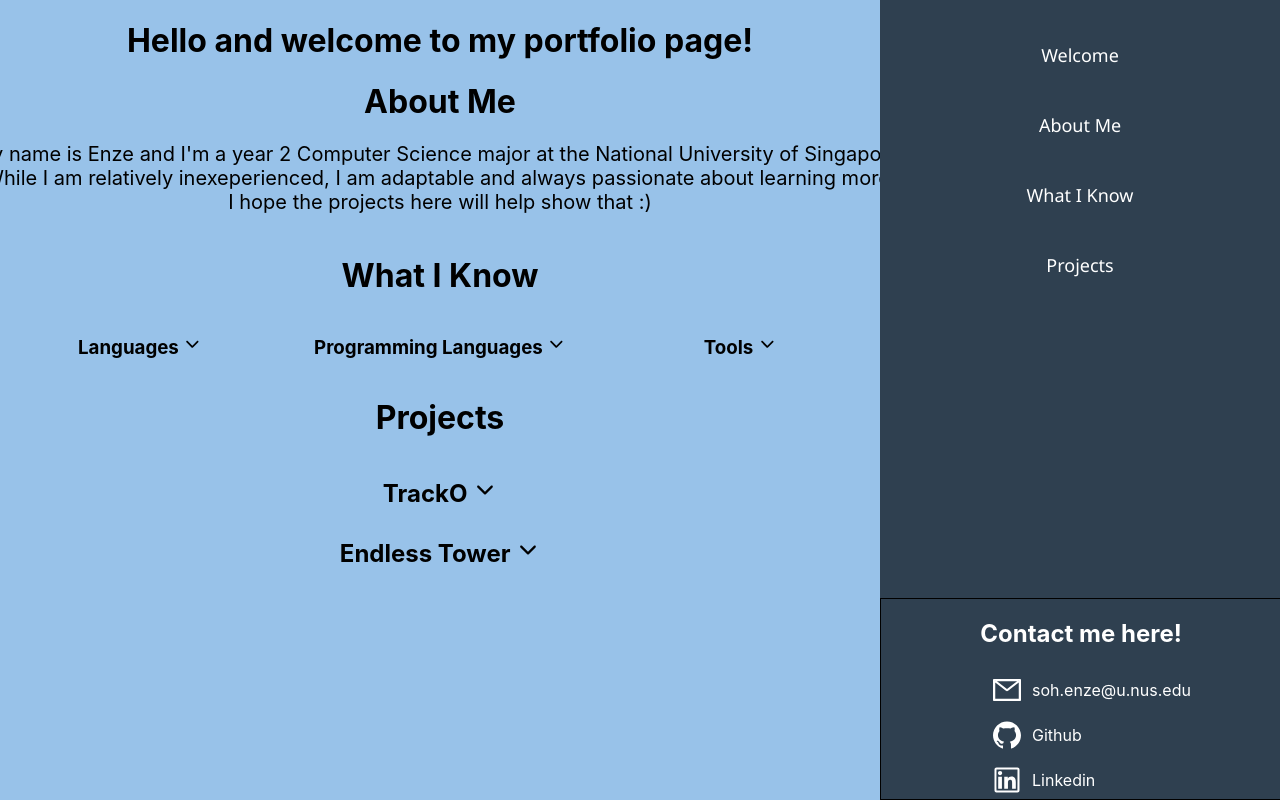
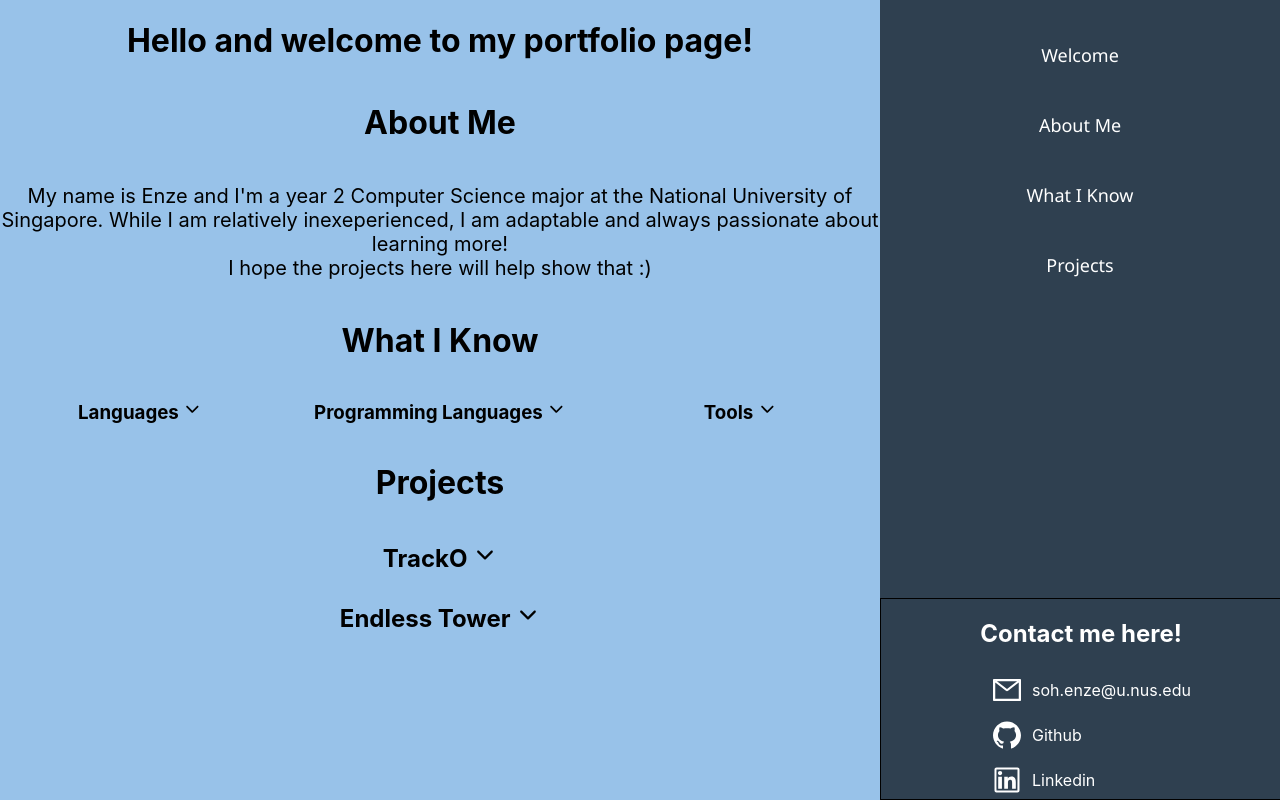
Before and after one commit to sohenze/Portfolio-Page, a React (Create React App) app: page / in a window 1280 px wide. Built offline with nearby package versions, Linux system fonts and the light colour scheme.

Commit message:
Refactor AboutMe section

```diff
--- a/src/App.css
+++ b/src/App.css
@@ -82,6 +82,18 @@ body {
   background-color: #293846;
 }
 
+.AboutMe {
+  display: flex;
+  flex-direction: column;
+  justify-content: center;
+  align-items: center;
+}
+
+.AboutMeDesc {
+  font-size: 20px;
+  width: 900px;
+}
+
 .WIK {
   width: 100%;
   display: flex;
--- a/src/components/AboutMe.jsx
+++ b/src/components/AboutMe.jsx
@@ -2,13 +2,15 @@ import {UserData} from "../data/UserData"
 
 export const AboutMe = () => {
     return (
-      <div id='AboutMe'>
+      <div className='AboutMe' id='AboutMe'>
         <h1> About Me </h1>
-        <p style = {{fontSize: '20px'}}>
-          My name is {UserData.firstName} and I'm a year 2 Computer Science major at the National University of Singapore.
-          <br></br>While I am relatively inexeperienced, I am adaptable and always passionate about learning more!
-          <br></br>I hope the projects here will help show that :)
-        </p>
+        <div className="AboutMeDesc">
+          <p>
+            My name is {UserData.firstName} and I'm a year 2 Computer Science major at the National University of Singapore.
+            While I am relatively inexeperienced, I am adaptable and always passionate about learning more!
+            <br></br>I hope the projects here will help show that :)
+          </p>
+        </div>
       </div>
     )
 }
```
